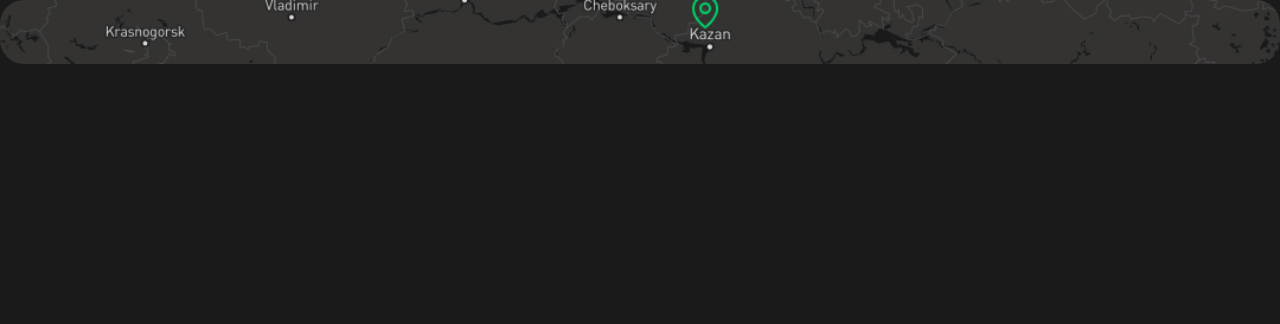
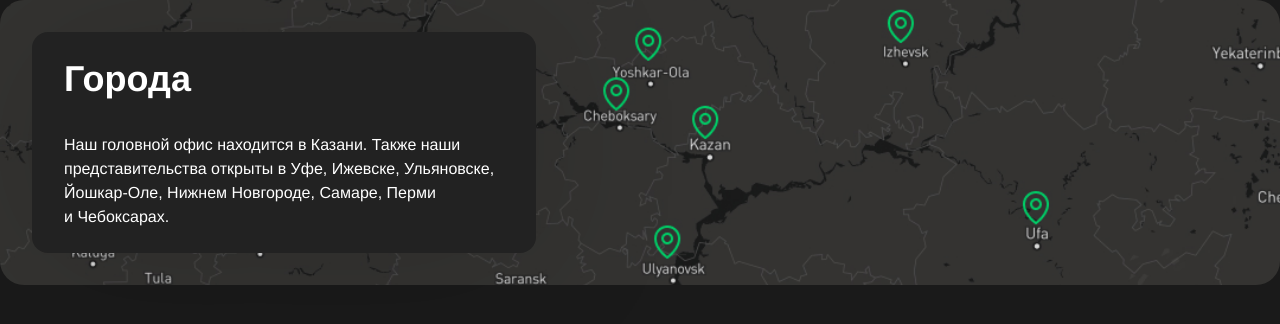
Before and after one commit to NotACat1/RTE-Group, a website built with webpack: page src/pages/index.html in a window 1280 px wide. Built offline with nearby package versions, Linux system fonts and the light colour scheme.

Commit message:
feat: подключение общей таблицы стилей к странице `index.html`

```diff
--- a/src/pages/index.html
+++ b/src/pages/index.html
@@ -32,6 +32,8 @@
     <meta property="og:locale" content="ru_RU" />
 
     <title>RTE Group - главная страница</title>
+
+    <link rel="stylesheet" href="main.css" />
   </head>
 
   <body class="page">
@@ -42,7 +44,18 @@
         <section class="contact-form"></section>
         <section class="gallery-info-cards"></section>
         <section class="advantages"></section>
-        <section class="map"></section>
+        <section class="map">
+          <div class="map__content">
+            <div class="map__content-container">
+              <h2 class="map__content-title">Города</h2>
+              <p class="map__content-paragraph">
+                Наш головной офис находится в&nbsp;Казани. Также наши
+                представительства открыты в&nbsp;Уфе, Ижевске, Ульяновске,
+                Йошкар-Оле, Нижнем Новгороде, Самаре, Перми и&nbsp;Чебоксарах.
+              </p>
+            </div>
+          </div>
+        </section>
         <section class="cases"></section>
       </main>
       <footer></footer>
```
